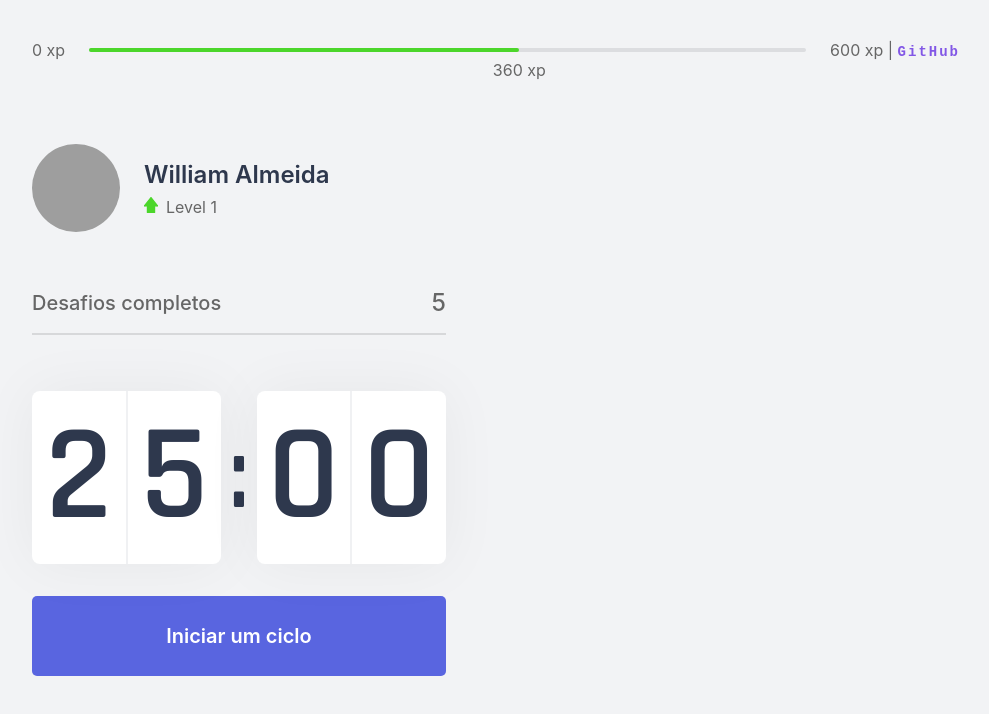
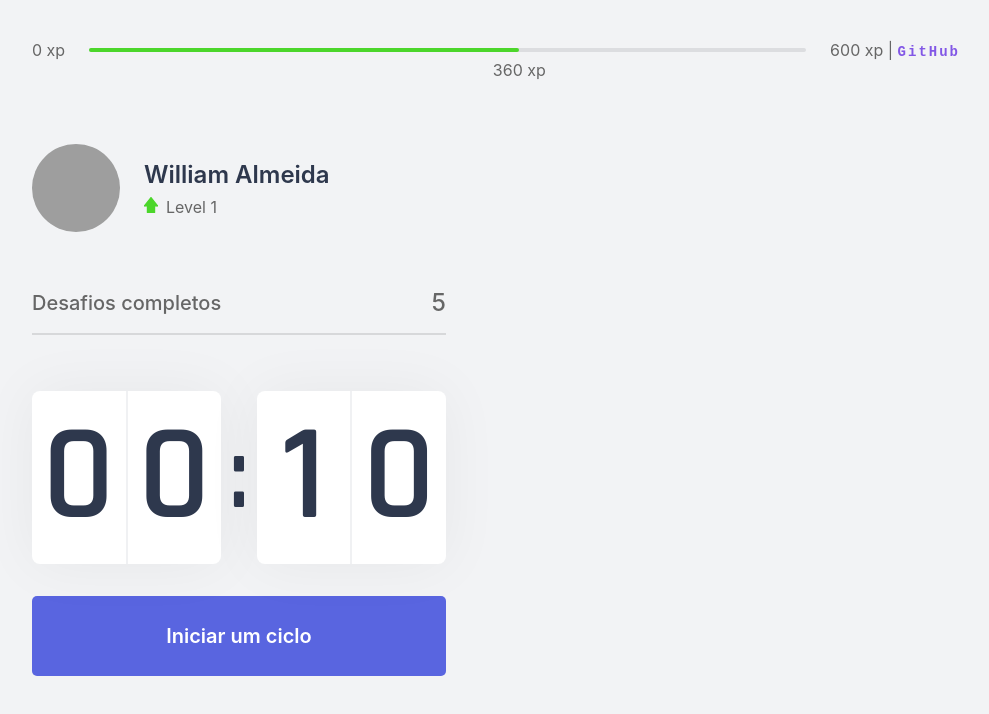
Before and after one commit to william-almeida/moveit, a Next.js app: page / in a window 1280 px wide. Shown: the top 714 px of the page, without its empty margins (144-1133 px from the left). Built offline with nearby package versions, Linux system fonts and the light colour scheme; grey boxes are pictures that could not be loaded.

Commit message:
countdown ok

```diff
--- a/src/components/Countdown.tsx
+++ b/src/components/Countdown.tsx
@@ -4,9 +4,9 @@
 let countdownTimeout: NodeJS.Timeout;
 
 export function Countdown() {
-  const [time, setTime] = useState(25 * 60);
+  const [time, setTime] = useState(10);
   const [isActive, setIsActive] = useState(false);
-
+  const [hasFinished, setHasFinished] = useState(false);
 
   const minutes = Math.floor(time / 60);
   const seconds = time % 60;
@@ -30,6 +30,9 @@
       countdownTimeout = setTimeout(() => {
         setTime(time - 1);
       }, 1000)
+    } else if (isActive && time === 0) {
+      setHasFinished(true);
+      setIsActive(false);
     }
   }, [isActive, time])
 
@@ -47,8 +50,16 @@
         </div>
       </div>
 
-      {/* Operador ternário para botão on/off */}
-
+      {hasFinished ? (
+        <button
+        disabled
+        type="button"
+        className={ styles.countdownButton }
+        >
+          Ciclo encerrado
+        </button>
+      ) : (
+        <>
           {isActive ? (
             <button
             type="button"
@@ -66,8 +77,8 @@
               Iniciar um ciclo
             </button>
           )}
-
-
+        </>
+      )}
 
     </div>
   );
--- a/src/styles/components/Countdown.module.css
+++ b/src/styles/components/Countdown.module.css
@@ -56,7 +56,7 @@
   transition: background-color 200ms;
 }
 
-.countdownButton:hover {
+.countdownButton:not(:disabled):hover {
   background-color: var(--blue-dark);
 }
 
@@ -65,7 +65,13 @@
   color: var(--title);
 }
 
-.countdownButtonActive:hover {
+.countdownButtonActive:not(:disabled):hover {
   background-color: var(--red);
   color: var(--white);
 }
+
+.countdownButton:disabled {
+  background-color: var(--white);
+  color: var(--text);
+  cursor: not-allowed;
+}
```
Lines whose indentation alone changed are shown as unchanged.
